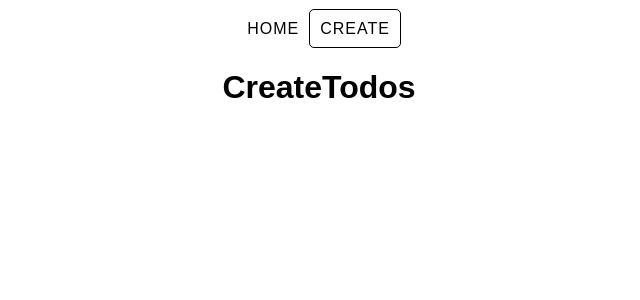
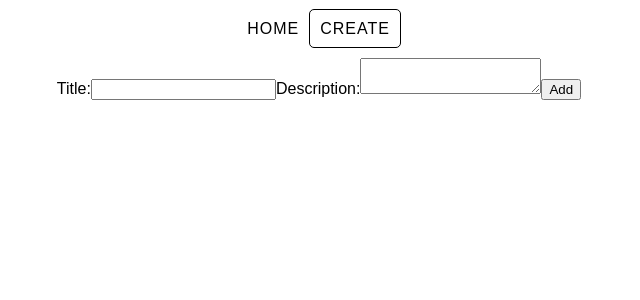
Before and after one commit to pedrolmr/post, a React (Create React App) app: page /create in a window 1280 px wide. Shown: the top 300 px of the page, without its empty margins (321-961 px from the left). Built offline with nearby package versions, Linux system fonts and the light colour scheme.

Commit message:
can now add todos

```diff
--- a/src/App.js
+++ b/src/App.js
@@ -13,6 +13,12 @@ class App extends Component {
       {id: uuid(), title: 'first post', description: 'idkidkidkidk'}
     ]
   }
+
+  addTodo = (title, description) => {
+    const newTodo = {id: uuid(), title:title, description: description}
+    this.setState({todos: [...this.state.todos, newTodo]})
+  }
+
   render(){
     return (
       <div className="App">
@@ -23,7 +29,7 @@ class App extends Component {
 
         <Switch>
           <Route exact path="/" render={props => <Todos todos={this.state.todos} {...props} />}/>
-          <Route exact path="/create" render={props => <CreateTodos handleSubmit={this.handleSubmit} {...props} />} />
+          <Route exact path="/create" render={props => <CreateTodos addTodo={this.addTodo} {...props} />} />
         </Switch>
       </div>
     );
--- a/src/components/CreateTodos.js
+++ b/src/components/CreateTodos.js
@@ -1,6 +1,42 @@
-import React from 'react'
+import React, { Component } from 'react'
 
-const CreateTodos = () => {
-    return <h1>CreateTodos</h1>
+class CreateTodos extends Component {
+    state = {
+        title: "",
+        description: ""
+    }
+
+    changeHandler = e => {
+        this.setState({[e.target.name]: e.target.value})
+    }
+
+    handleSubmit = e => {
+        e.preventDefault();
+        this.props.addTodo(this.state.title, this.state.description)
+        this.props.history.push("/");
+    }
+
+    render(){
+        return(
+            <form onSubmit={this.handleSubmit}>
+                <label htmlFor="title">Title:</label>
+                <input
+                    type="text"
+                    name="title"
+                    value={this.state.title}
+                    onChange={this.changeHandler}
+                />
+
+                <label htmlFor="description">Description:</label>
+                <textarea
+                    type="text"
+                    name="description"
+                    value={this.state.description}
+                    onChange={this.changeHandler}
+                ></textarea>
+                <button>Add</button>
+            </form>
+        )
+    }
 }
 export default CreateTodos;
```
